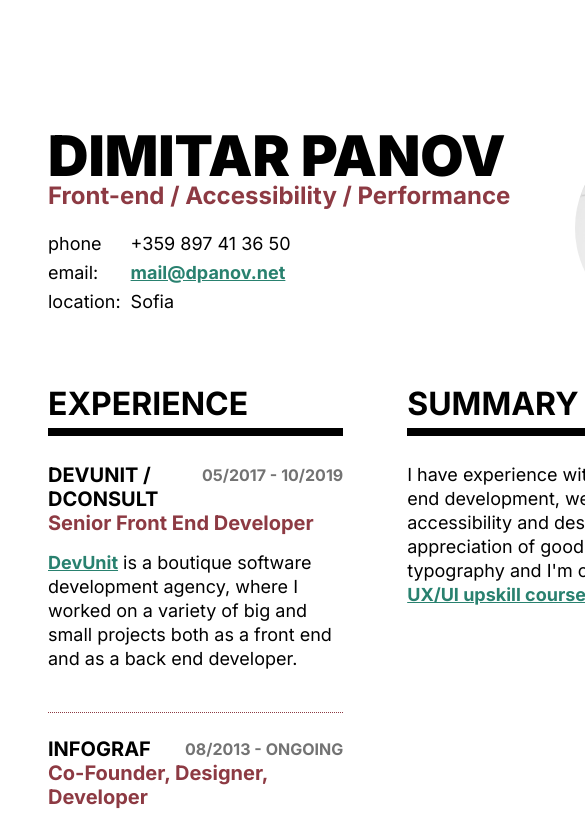
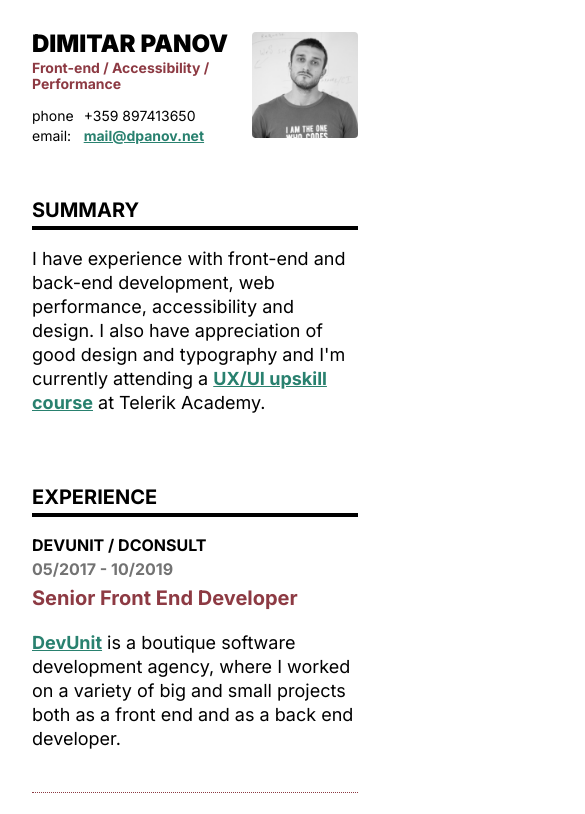
Before and after one commit to dpanov/cv, a website built with Parcel: page index.html in a window 390 px wide. Shown: the top 814 px of the page, 585 px wide, since content can reach past the window. Built offline with nearby package versions, Linux system fonts and the light colour scheme.

Commit message:
Added mobile styles

```diff
--- a/index.html
+++ b/index.html
@@ -14,21 +14,18 @@
 <body>
   <header class="header">
     <div class="header__text">
-      <h1 class="header__name name">Dimitar Panov</h1>
+      <h1 class="header__name">Dimitar Panov</h1>
       <p class="header__role role" role="doc-subtitle">Front-end / Accessibility / Performance</p>
 
       <dl class="header__contacts contacts">
         <dt>phone</dt>
-        <dd>+359 897 41 36 50</dd>
-
-        <!-- <dt>LinkedIn:</dt>
-        <dd><a href="https://www.linkedin.com/in/dimitarpanov">www.linkedin.com/in/dimitarpanov</a></dd> -->
+        <dd>+359 897413650</dd>
 
         <dt>email: </dt>
         <dd><a href="mailto:mail@dpanov.net">mail@dpanov.net</a></dd>
-
+<!--
         <dt>location:</dt>
-        <dd>Sofia</dd>
+        <dd>Sofia</dd> -->
       </dl>
     </div>
 
@@ -36,6 +33,7 @@
   </header>
 
   <main class="content">
+  <!-- <main class="content" style="display: none;"> -->
     <section class="content__summary">
       <h2>Summary</h2>
 
--- a/src/css/_article.scss
+++ b/src/css/_article.scss
@@ -1,10 +1,18 @@
 .article {
   position: relative;
+  display: grid;
+  row-gap: 5px;
 }
 
 .article__title {
   display: grid;
-  grid-template-columns: 1fr max-content;
+  grid-template-columns: 1fr;
+  font-size: 16px;
+
+  @media (min-width: 769px) {
+    font-size: 20px;
+    grid-template-columns: 1fr max-content;
+  }
 }
 
 .article__subtitle {
--- a/src/css/_body.scss
+++ b/src/css/_body.scss
@@ -1,8 +1,12 @@
 body {
+  display: grid;
+  height: auto;
   margin: 0 auto;
   max-width: 1200px;
-  padding: 128px 48px 128px;
-  display: grid;
+  padding: 32px;
   row-gap: 48px;
-  height: auto;
+
+  @media (min-width: 769px) {
+    padding: 128px 48px 128px;
+  }
 }
--- a/src/css/_contacts.scss
+++ b/src/css/_contacts.scss
@@ -1,8 +1,14 @@
 .contacts {
+  column-gap: 10px;
   display: grid;
+  font-size: 14px;
   grid-template-columns: min-content 1fr;
-  column-gap: 10px;
-  row-gap: 5px;
+  margin: 0;
+  line-height: 20px;
+
+  @media (min-width: 769px) {
+    row-gap: 5px;
+  }
 }
 
 .contacts dd {
--- a/src/css/_content.scss
+++ b/src/css/_content.scss
@@ -1,13 +1,23 @@
 .content {
   display: grid;
-  grid-template-areas: "main summary"
-                       "main skills"
-                       "main certificate"
-                       "education languages"
-                       "education something";
-  column-gap: 64px;
-  row-gap: 32px;
-  grid-template-columns: 1fr 368px;
+  grid-template-areas: "summary"
+                       "main"
+                       "skills"
+                       "certificate"
+                       "languages"
+                       "education";
+  row-gap: 48px;
+  grid-template-columns: 1fr;
+
+  @media (min-width: 835px) {
+    row-gap: 32px;
+    column-gap: 64px;
+    grid-template-columns: minmax(400px, 1fr) minmax(100px, 368px);
+    grid-template-areas: "main summary"
+                         "main skills"
+                         "main certificate"
+                         "education languages";
+  }
 }
 
 .content__main {
--- a/src/css/_header.scss
+++ b/src/css/_header.scss
@@ -1,8 +1,33 @@
 .header {
   display: grid;
   grid-template-areas: "main sidebar";
-  grid-gap: 40px;
-  grid-template-columns: minmax(min-content, 1fr) minmax(96px, max-content);
+  column-gap: 20px;
+  grid-template-columns: minmax(200px, 1fr) minmax(80px, 200px);
+}
+
+.header__name {
+  font-weight: 900;
+  text-transform: uppercase;
+  margin-bottom: 0;
+  line-height: 1;
+  font-size: 24px;
+  margin-bottom: 4px;
+
+  @media (min-width: 740px) {
+    font-size: 56px;
+    margin-bottom: 0;
+  }
+}
+
+.header__role {
+  color: var(--color-main);
+  font-size: 14px;
+  line-height: 16px;
+  font-weight: 700;
+
+  @media (min-width: 740px) {
+    font-size: 24px;
+  }
 }
 
 .header__text {
@@ -12,5 +37,10 @@
 .header__photo {
   grid-area: sidebar;
   justify-self: right;
-  max-width: 200px;
+  max-width: 100%;
+  border-radius: 4px;
+
+  @media (min-width: 769px) {
+    border-radius: 50%;
+  }
 }
--- a/src/css/_photo.scss
+++ /dev/null
@@ -1,3 +0,0 @@
-.photo {
-  border-radius: 50%;
-}
--- a/src/css/_role.scss
+++ /dev/null
@@ -1,5 +0,0 @@
-.role {
-  color: var(--color-main);
-  font-size: 24px;
-  font-weight: 700;
-}
--- a/src/css/styles.scss
+++ b/src/css/styles.scss
@@ -6,9 +6,7 @@
 @import 'body';
 @import 'content';
 @import 'header';
-@import 'role';
 @import 'contacts';
-@import 'photo';
 @import 'separator';
 @import 'articles-list';
 @import 'article';
@@ -21,18 +19,17 @@ a {
   font-weight: 700;
 }
 
-h1 {
-  font-weight: 900;
-  text-transform: uppercase;
-  margin-bottom: 0;
-  line-height: 1;
-  font-size: 56px;
-}
-
 h2 {
   text-transform: uppercase;
-  line-height: 48px;
-  border-bottom: 8px solid #000;
+  line-height: 32px;
+  border-bottom: 4px solid #000;
+  font-size: 20px;
+
+  @media (min-width: 769px) {
+    font-size: 32px;
+    line-height: 48px;
+    border-bottom: 8px solid #000;
+  }
 }
 
 h3 {
```
